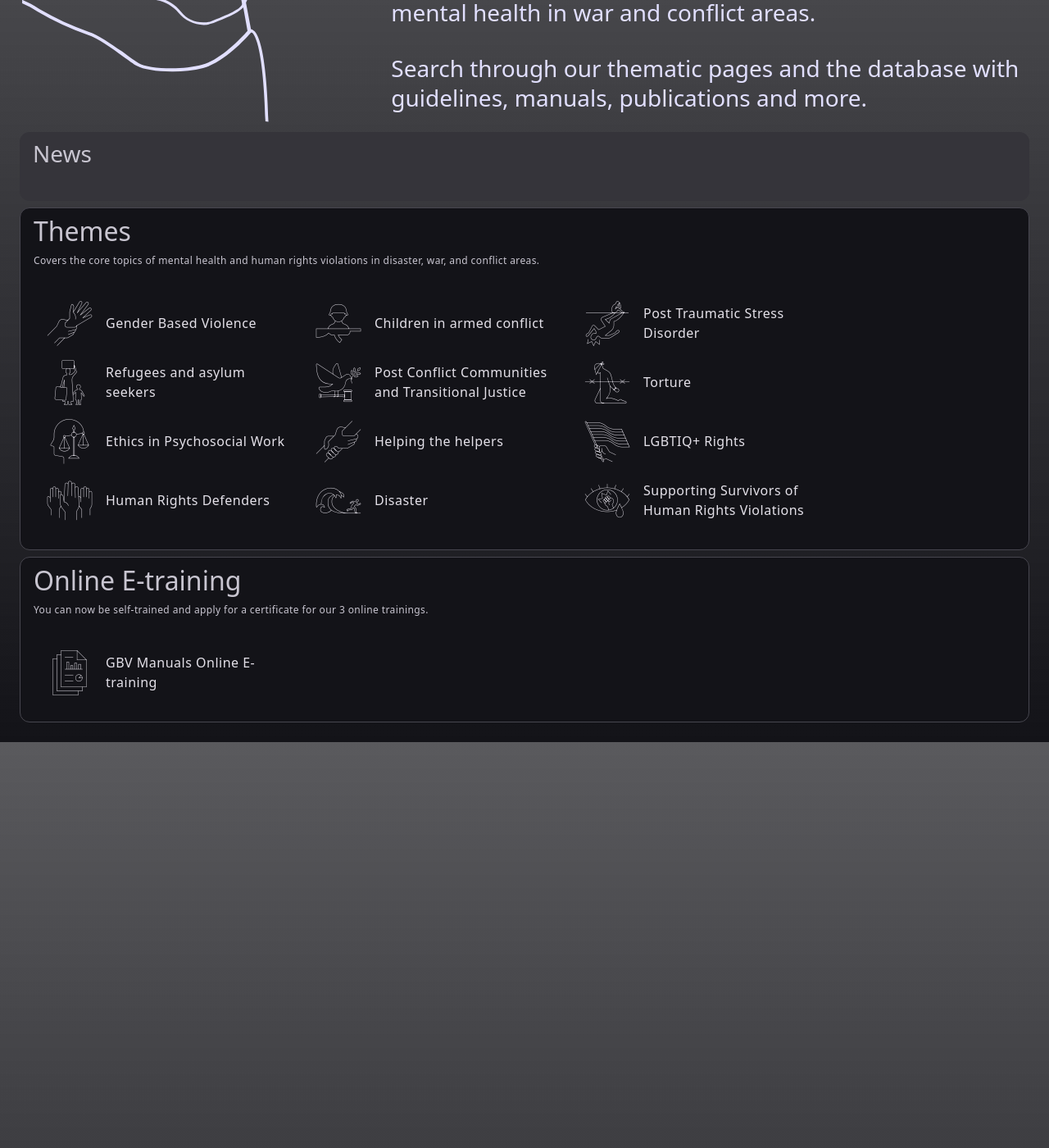
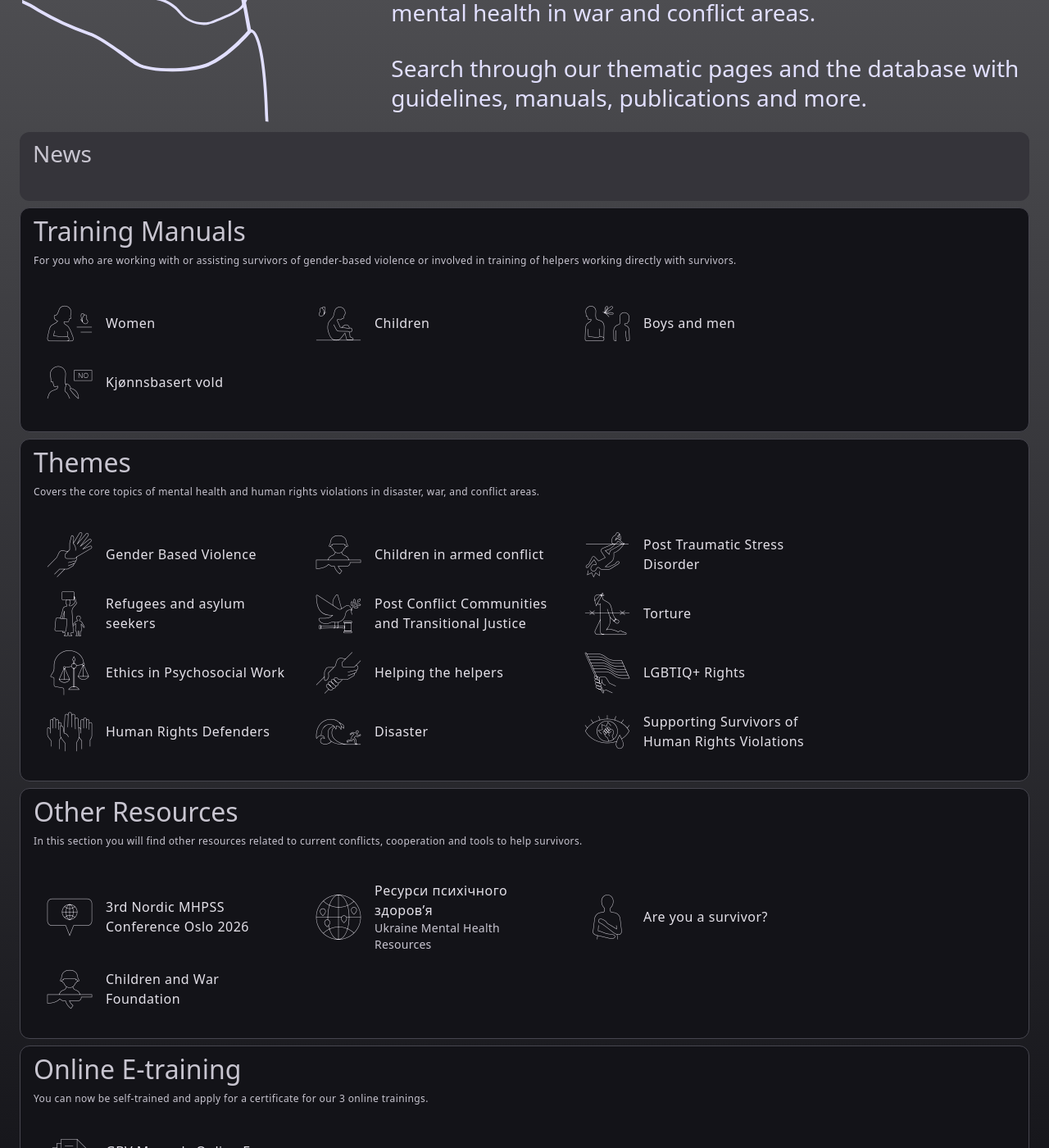
Before and after one commit to henkpb/hhri, a Jekyll site: the page built from index.md, in a window 1280 px wide and 1400 px high, scrolled down 334 px. Shown: the whole window at 82% size. Built offline with Jekyll 4.4.1, drawn with Linux system fonts in a browser that asks for light colours; some web fonts are replaced; some of the changed lines change nothing that is shown.

Commit message:
Update index.md

```diff
--- a/index.md
+++ b/index.md
@@ -5,9 +5,9 @@ title: Mental Health and Human Rights Info
 subtitle1: We are a reliable source of information dealing with mental health in war and conflict areas.
 subtitle2: Search through our thematic pages and the database with guidelines, manuals, publications and more.
 
-training_title: Training Manuals
-training_text: For you who are working with or assisting survivors of gender-based violence or involved in training of helpers working directly with survivors.
-training_list:
+manual_title: Training Manuals
+manual_text: For you who are working with or assisting survivors of gender-based violence or involved in training of helpers working directly with survivors.
+manual_list:
   - title: Women
     icon: "\uE913"
     link:
@@ -61,9 +61,9 @@ theme_list:
     icon: "\uE92B"
     link:
 
-resources_title: Other Resources
-resources_text: In this section you will find other resources related to current conflicts, cooperation and tools to help survivors.
-resources_list:
+resource_title: Other Resources
+resource_text: In this section you will find other resources related to current conflicts, cooperation and tools to help survivors.
+resource_list:
   - title: 3rd Nordic MHPSS Conference Oslo 2026
     icon: "\uE91D"
     link:
```
